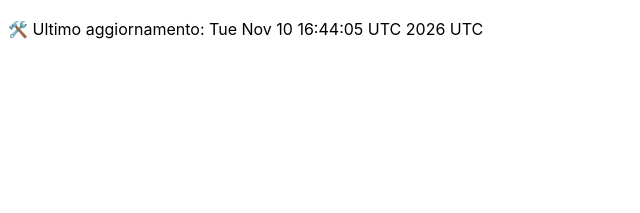
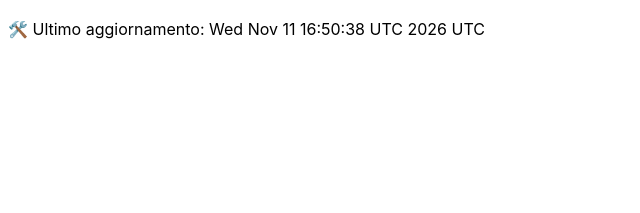
Before and after one commit to DanteTrb/DanteTrb.github.io, a Jekyll site: the page built from badges.md, in a window 1280 px wide. Shown: the top 213 px of the page, without its empty margins (0-640 px from the left). Built offline with Jekyll 4.4.1, drawn with Linux system fonts in a browser that asks for light colours; our own code applies the rules of GitHub Pages for plain Markdown files.

Commit message:
🛠️ Aggiornamento automatico badge

```diff
--- a/badges.md
+++ b/badges.md
@@ -1 +1 @@
-🛠️ Ultimo aggiornamento: Tue Nov 10 16:44:05 UTC 2026 UTC
+🛠️ Ultimo aggiornamento: Wed Nov 11 16:50:38 UTC 2026 UTC
```
